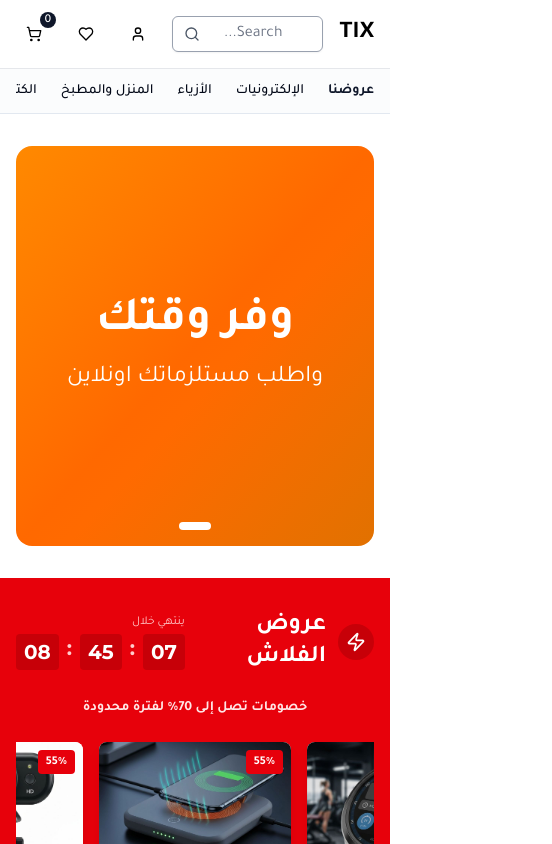
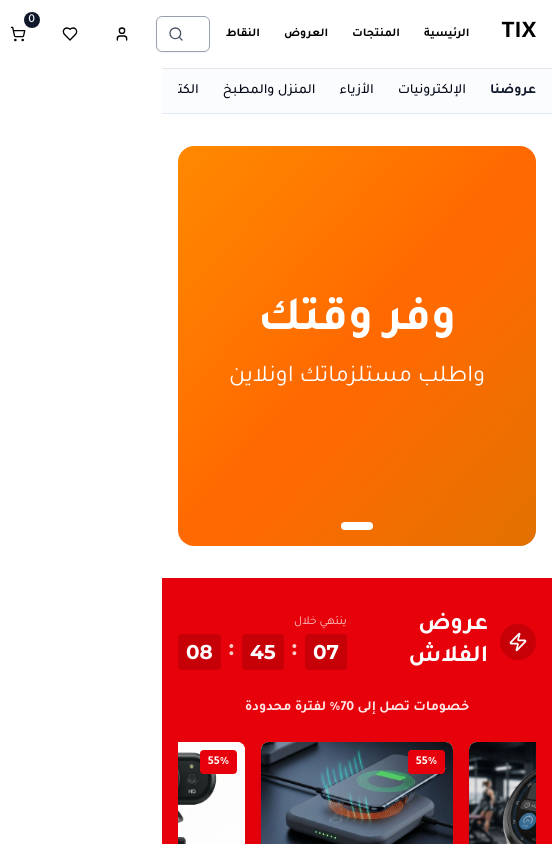
Before and after one commit to tix-eg-project/tix_design-, a Next.js app: page / in a window 390 px wide. Shown: the top 844 px of the page, 552 px wide, since content can reach past the window. Built offline with nearby package versions, Linux system fonts and the light colour scheme.

Commit message:
fix: show links on all screens and domain settings
Ensure links visible everywhere and guide on changing domain.

```diff
--- a/components/header.tsx
+++ b/components/header.tsx
@@ -40,17 +40,17 @@ export function Header() {
             </Link>
 
             {/* Nav Links */}
-            <nav className="hidden lg:flex items-center gap-8">
-              <Link href="/" className="text-sm font-semibold text-black hover:text-gray-600 transition-colors">
+            <nav className="flex items-center gap-6 md:gap-8">
+              <Link href="/" className="text-xs md:text-sm font-semibold text-black hover:text-gray-600 transition-colors">
                 الرئيسية
               </Link>
-              <Link href="/products" className="text-sm font-semibold text-black hover:text-gray-600 transition-colors">
+              <Link href="/products" className="text-xs md:text-sm font-semibold text-black hover:text-gray-600 transition-colors">
                 المنتجات
               </Link>
-              <Link href="/offers" className="text-sm font-semibold text-black hover:text-gray-600 transition-colors">
+              <Link href="/offers" className="text-xs md:text-sm font-semibold text-black hover:text-gray-600 transition-colors">
                 العروض
               </Link>
-              <Link href="/points" className="text-sm font-semibold text-black hover:text-gray-600 transition-colors">
+              <Link href="/points" className="text-xs md:text-sm font-semibold text-black hover:text-gray-600 transition-colors">
                 النقاط
               </Link>
             </nav>
```
